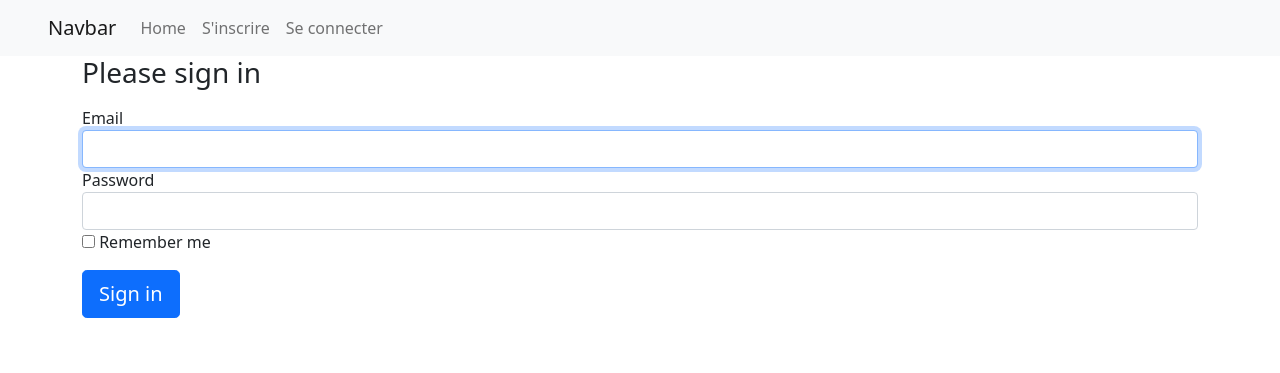
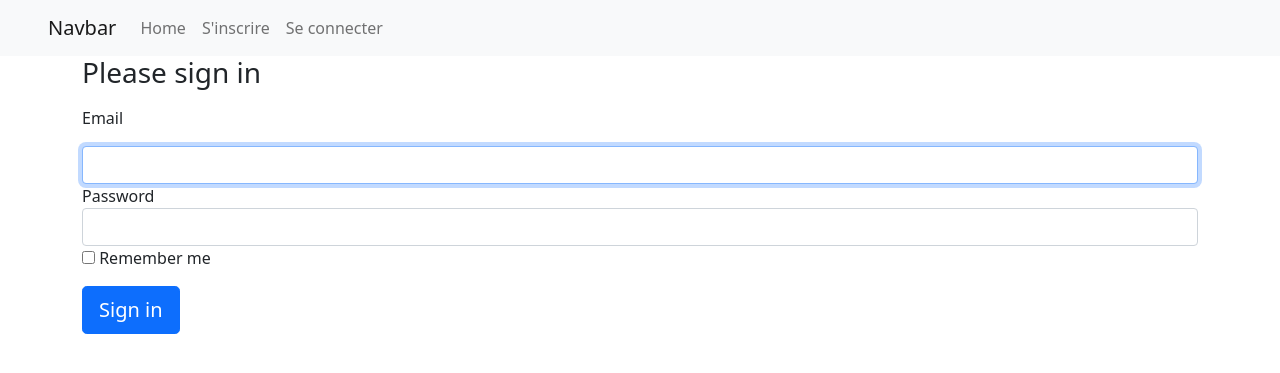
Before and after one commit to theoDELAS/symfony-project-b3, a Symfony app: template templates/security/login.html.twig in a window 1280 px wide. Shown: the top 373 px of the page. Run offline with Twig, Linux system fonts and the light colour scheme; the template is opened without the code that fills it, so the values that code supplies are empty; some libraries are stand-ins or nearby versions.

Commit message:
:recycle: Minor design change on login form

```diff
--- a/templates/security/login.html.twig
+++ b/templates/security/login.html.twig
@@ -16,7 +16,7 @@
             {% endif %}
 
             <h1 class="h3 mb-3 font-weight-normal">Please sign in</h1>
-            <label for="inputEmail">Email</label>
+            <label class="mb-3" for="inputEmail">Email</label>
             <input type="email" value="{{ last_username }}" name="email" id="inputEmail" class="form-control" required autofocus>
             <label for="inputPassword">Password</label>
             <input type="password" name="password" id="inputPassword" class="form-control" required>
```
